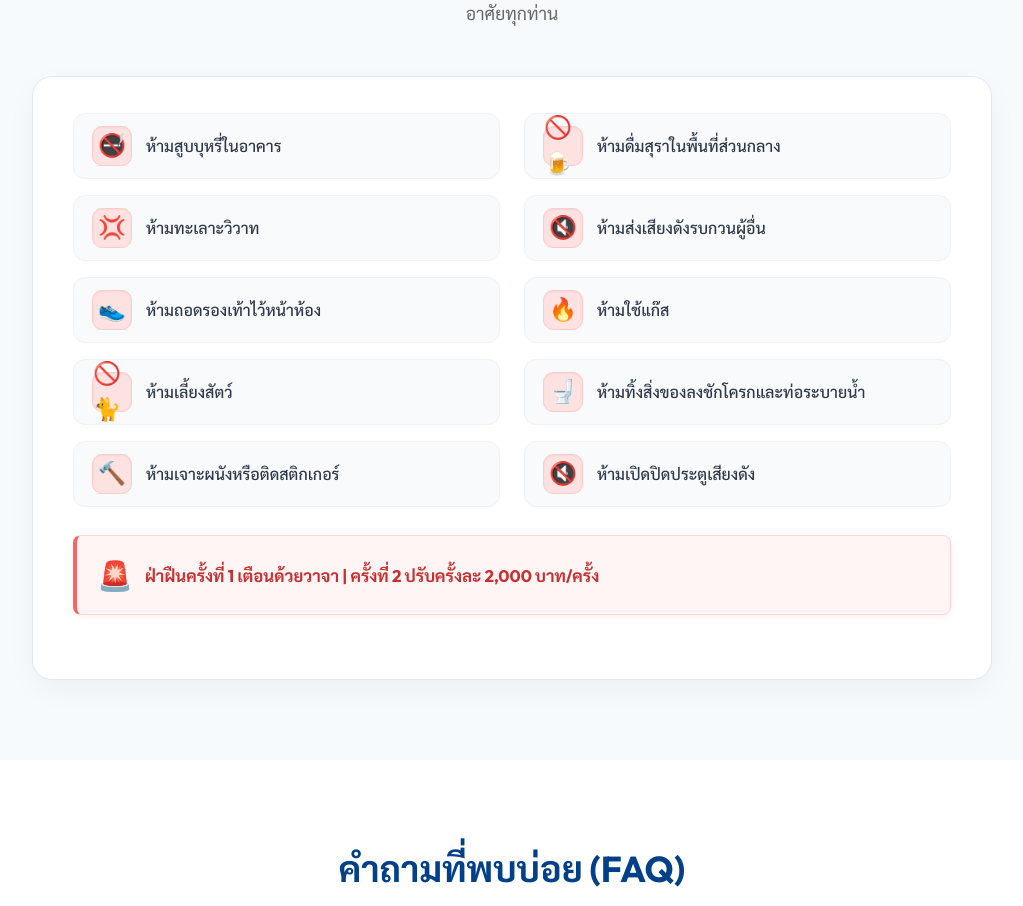
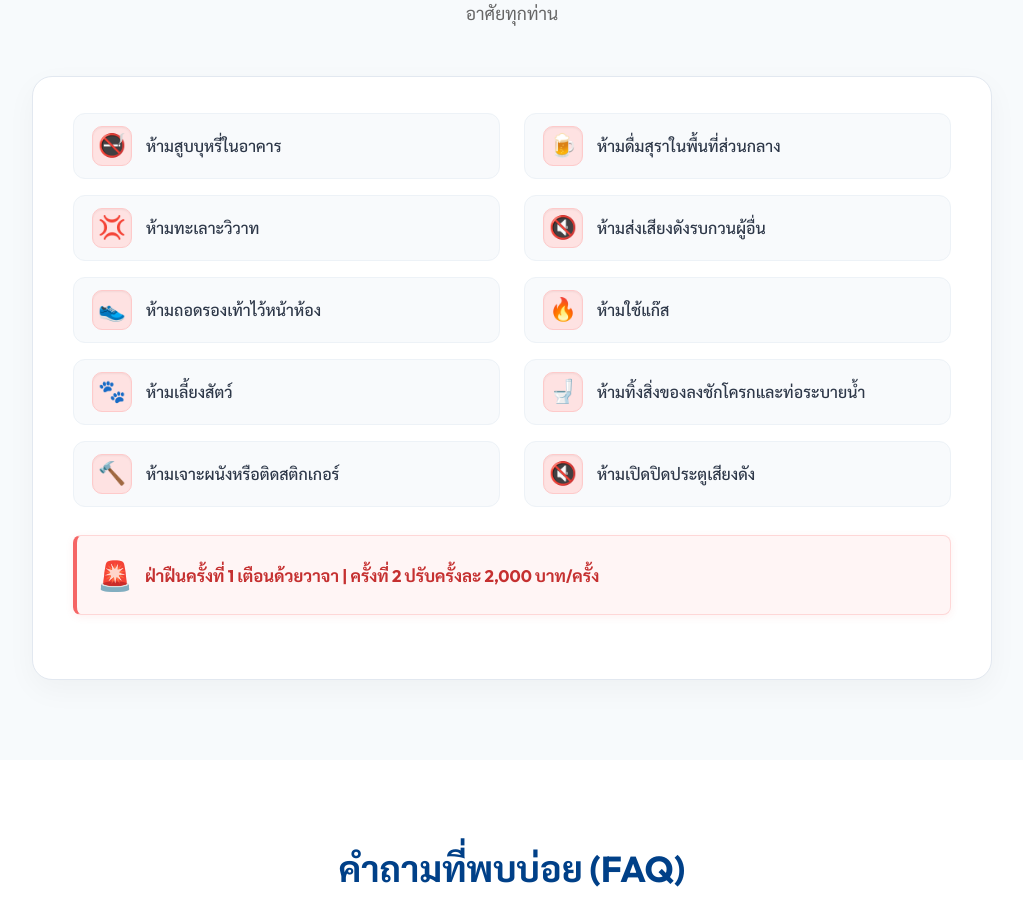
Before and after one commit to Samutsakorn888/Mahachai001, a React (Vite) app: page / in a window 1280 px wide. Shown: the part 4349-5255 px from the top of the page, without its empty margins (128-1151 px from the left). Built offline with nearby package versions, Linux system fonts and the light colour scheme; no server answers; the database is empty.

Commit message:
fix: replace composite emojis with single emojis to fix rendering issues

```diff
--- a/src/components/Rules.tsx
+++ b/src/components/Rules.tsx
@@ -14,12 +14,12 @@ export const Rules: React.FC<RulesProps> = ({ t, language = 'th', siteData, isAd
 
   const getRuleIcon = (text: string) => {
     if (text.includes('บุหรี่') || text.toLowerCase().includes('smoking')) return '🚭';
-    if (text.includes('สุรา') || text.includes('เหล้า') || text.toLowerCase().includes('alcohol')) return '🚫🍺';
+    if (text.includes('สุรา') || text.includes('เหล้า') || text.toLowerCase().includes('alcohol')) return '🍺';
     if (text.includes('ทะเลาะ') || text.includes('วิวาท') || text.toLowerCase().includes('quarrel')) return '💢';
     if (text.includes('เสียงดัง') || text.includes('รบกวน') || text.toLowerCase().includes('noise')) return '🔇';
     if (text.includes('รองเท้า') || text.toLowerCase().includes('shoes')) return '👟';
     if (text.includes('แก๊ส') || text.toLowerCase().includes('gas')) return '🔥';
-    if (text.includes('สัตว์') || text.toLowerCase().includes('pet')) return '🚫🐈';
+    if (text.includes('สัตว์') || text.toLowerCase().includes('pet')) return '🐾';
     if (text.includes('ชักโครก') || text.includes('ท่อ') || text.toLowerCase().includes('toilet')) return '🚽';
     if (text.includes('เจาะ') || text.includes('สติกเกอร์') || text.includes('ผนัง')) return '🔨';
     if (text.includes('ประตู') || text.toLowerCase().includes('door')) return '🚪';
```
